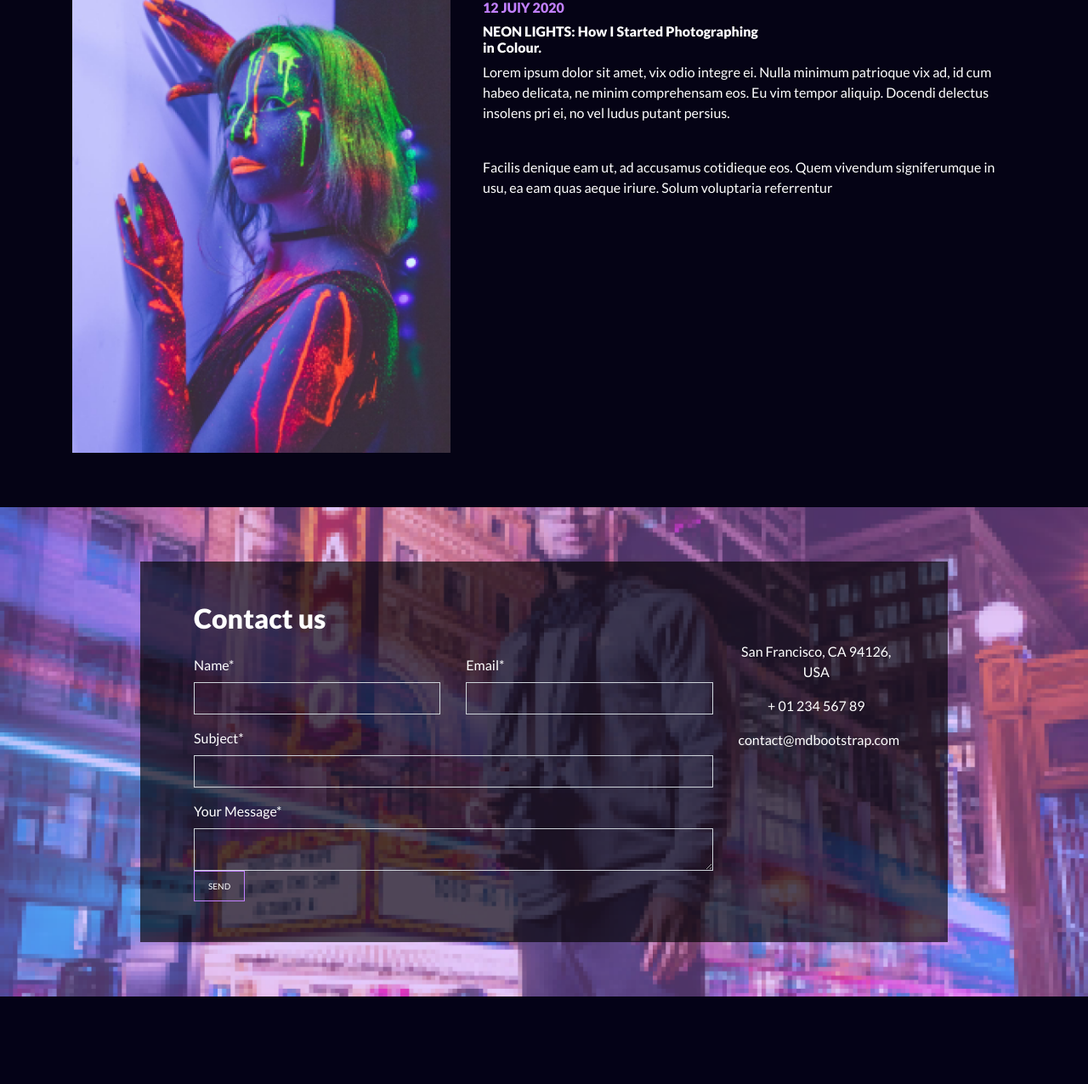
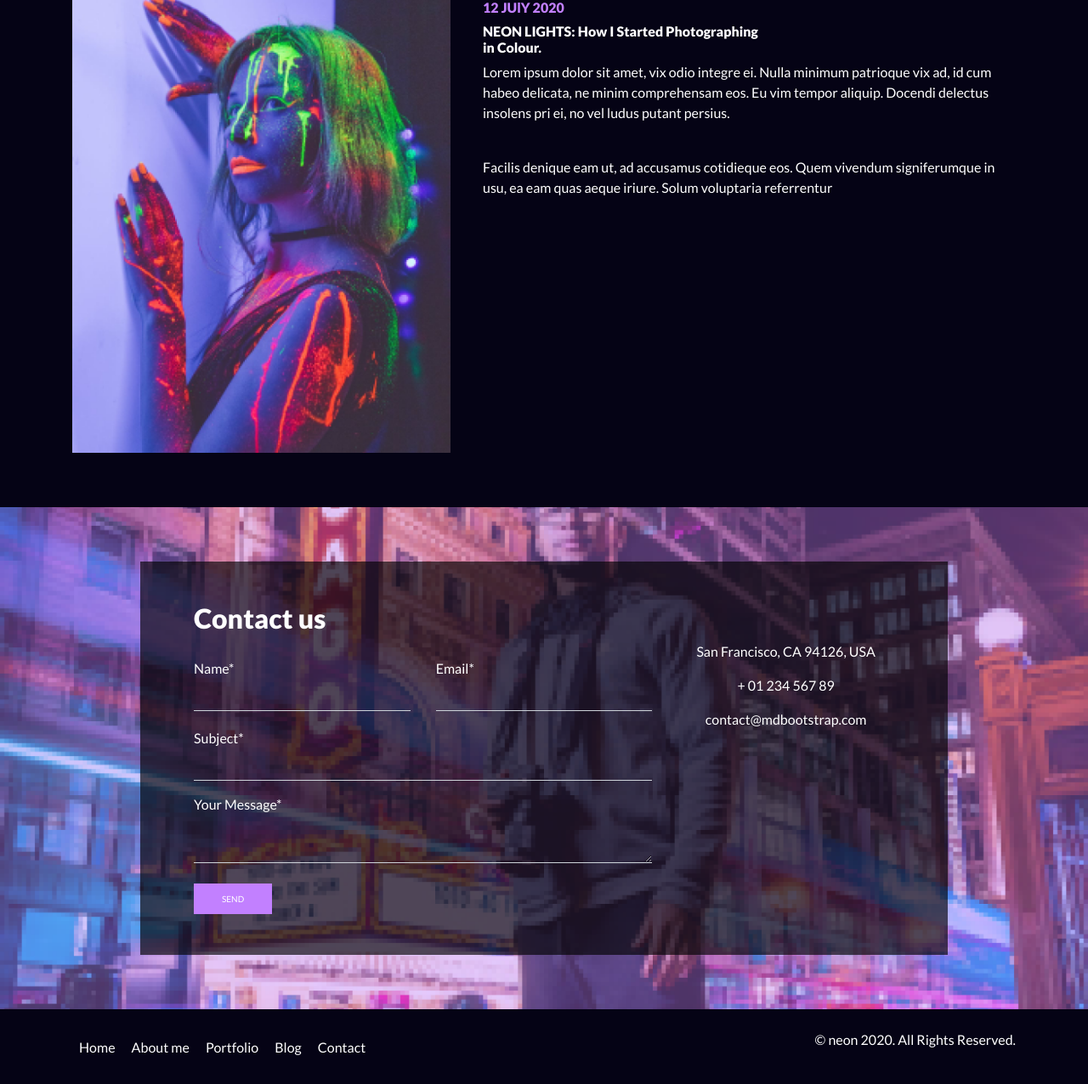
Before and after one commit to judexes/neon, a PHP site: page / in a window 1280 px wide. Shown: the part 3128-4404 px from the top of the page at 85% size. Before the commit the page ends 4301 px from the top, so only its background shows below. Run offline with PHP 8.4, Linux system fonts and the light colour scheme.

Commit message:
Contact and Footer section update

```diff
--- a/index.php
+++ b/index.php
@@ -224,60 +224,46 @@
                 <div class="justify-content-around row">
                     <div class="col-10 contact-form ">
                         <div class="m-5">
-                            <h2 class="h1-responsive font-weight-bold text-left">Contact us</h2>
+                            <h2 class="font-weight-bold text-left">Contact us</h2>
                             <div class="row">
-                                <!--Grid column-->
-                                <div class="col-md-9 mb-md-0 mb-5">
+                                <div class="col-md-8 mb-md-0 mb-5">
                                     <form id="contact-form" name="contact-form" action="#" method="POST">
-                                        <!--Grid row-->
                                         <div class="row">
-                                            <!--Grid column-->
                                             <div class="col-md-6">
                                                 <div class="md-form mb-0 mt-3">
-                                                    <label for="name" class="">Name*</label>
-                                                    <input type="text" id="name" name="name" class="form-control">
+                                                    <label for="name" class="mb-0 mt-1">Name*</label>
+                                                    <input type="text" id="name" name="name" class="form-control" autocomplete="off">
                                                 </div>
                                             </div>
-                                            <!--Grid column-->
-                                            <!--Grid column-->
                                             <div class="col-md-6">
                                                 <div class="md-form mb-0 mt-3">
-                                                    <label for="email" class="">Email*</label>
-                                                    <input type="text" id="email" name="email" class="form-control">
+                                                    <label for="email" class="mb-0 mt-1">Email*</label>
+                                                    <input type="text" id="email" name="email" class="form-control" autocomplete="on">
                                                 </div>
                                             </div>
-                                            <!--Grid column-->
                                         </div>
-                                        <!--Grid row-->
-                                        <!--Grid row-->
                                         <div class="row">
                                             <div class="col-md-12">
                                                 <div class="md-form mb-0 mt-3">
-                                                    <label for="subject" class="">Subject*</label>
-                                                    <input type="text" id="subject" name="subject" class="form-control">
+                                                    <label for="subject" class="mb-0 mt-1">Subject*</label>
+                                                    <input type="text" id="subject" name="subject" class="form-control" autocomplete="off">
                                                 </div>
                                             </div>
                                         </div>
-                                        <!--Grid row-->
-                                        <!--Grid row-->
                                         <div class="row">
-                                            <!--Grid column-->
                                             <div class="col-md-12">
                                                 <div class="md-form mt-3">
                                                     <label for="message">Your Message*</label>
-                                                    <textarea type="text" id="message" name="message" rows="2" class="form-control md-textarea"></textarea>
+                                                    <textarea type="text" id="message" name="message" rows="2" class="form-control md-textarea" autocomplete="off"></textarea>
                                                 </div>
                                             </div>
                                         </div>
-                                        <!--Grid row-->
                                     </form>
-                                    <div class="text-center text-md-left">
+                                    <div class="text-center text-md-left send mt-4">
                                         <a class="btn btn-primary">SEND</a>
                                     </div>
                                 </div>
-                                <!--Grid column-->
-                                <!--Grid column-->
-                                <div class="col-md-3 text-center">
+                                <div class="col-md-4  text-center">
                                     <ul class="list-unstyled mb-0">
                                         <li><i class="fas fa-map-marker-alt fa-2x"></i>
                                             <p>San Francisco, CA 94126, USA</p>
@@ -298,6 +284,24 @@
                 <div id="services"></div>
             </div>
         </section>
+        <!-- FOOTER SECTION -->
+        <section class="footer-section">
+            <div class="container">
+                <div class="row py-4 d-flex align-items-center">
+                    <div class="col-md-8 text-center text-md-left mb-4 mb-md-0">
+                        <div class=""></div>
+                        <a href="">Home</a>
+                        <a href="">About me</a>
+                        <a href="">Portfolio</a>
+                        <a href="">Blog</a>
+                        <a href="">Contact</a>
+                    </div>
+                    <div class="col-md-4 text-center text-md-right">
+                        <p>&copy neon 2020. All Rights Reserved.</p>
+                    </div>
+                </div>
+            </div>
+        </section>
         <!-- TEST SECTION -->
         <section class="test-section">
         </section>
--- a/style/main.css
+++ b/style/main.css
@@ -119,10 +119,7 @@ a:hover, a:active, a:focus {
     background-color: #00000000;
     border-color: #c280ff;
 }
-.btn-primary:hover {
-    background-color: #c280ff;
-    border-color: #c280ff;
-}
+.btn-primary:hover,
 .btn-primary:not(:disabled):not(.disabled).active,
 .btn-primary:not(:disabled):not(.disabled):active,
 .show>.btn-primary.dropdown-toggle {
@@ -232,6 +229,9 @@ a:hover, a:active, a:focus {
     color: #ced4da;
     background-color: #0000;
     border: 1px solid #ced4da;
+    border-top: 0px;
+    border-left: 0px;
+    border-right: 0px;
     border-radius: 0rem;
     transition: border-color .15s ease-in-out,box-shadow .15s ease-in-out;
 }
@@ -239,6 +239,23 @@ a:hover, a:active, a:focus {
     color: #495057;
     background-color: #ffffff21;
     box-shadow: none;
+}
+.contact-form-section .btn-primary {
+    background-color: #c280ff;
+    border-color: #c280ff;
+}
+.contact-form-section .btn-primary:hover,
+.contact-form-section .btn-primary:not(:disabled):not(.disabled).active,
+.contact-form-section .btn-primary:not(:disabled):not(.disabled):active,
+.contact-form-section .show>.btn-primary.dropdown-toggle {
+    background-color: #00000000;
+    border-color: #c280ff;
+}
+.contact-form-section .send a {
+    padding: .6rem 2rem;
+}
+.footer-section a {
+    padding: .6rem .5rem;
 }
 .services-section {
     padding-bottom: 3rem;
```
